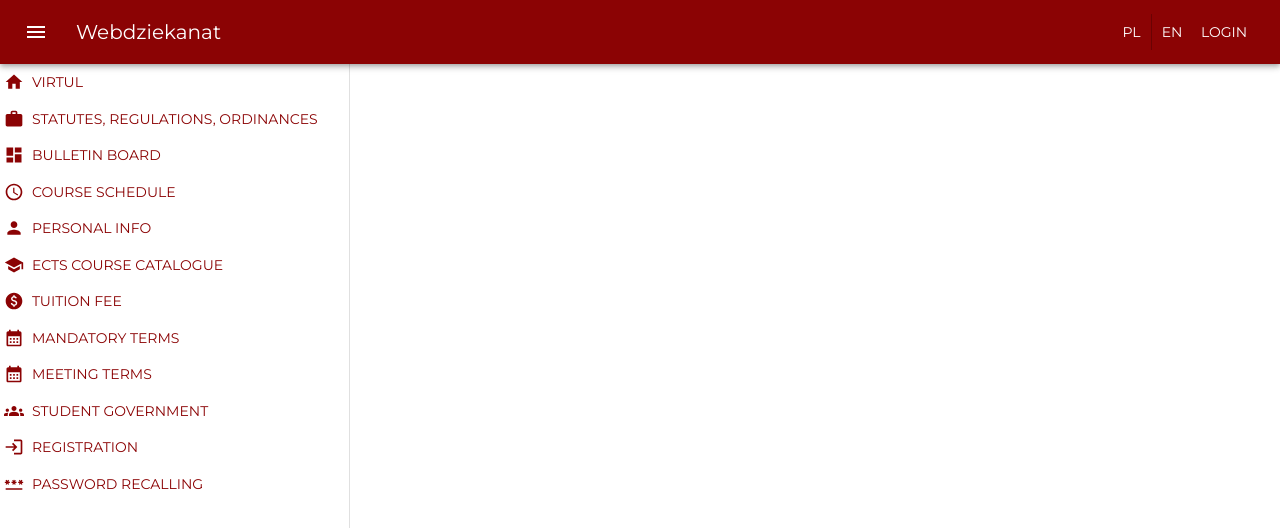
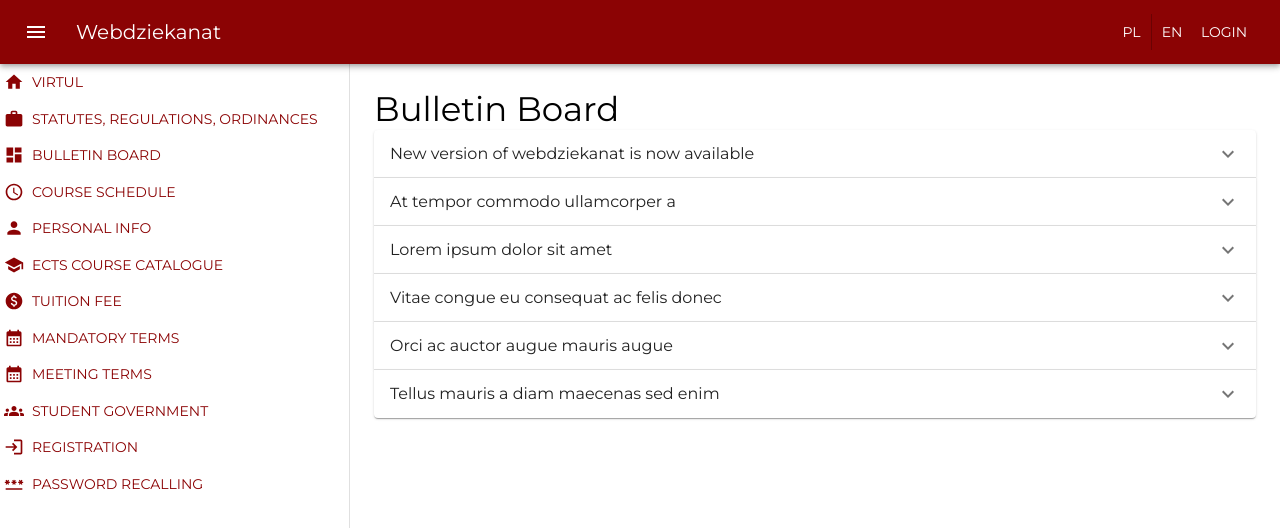
Before and after one commit to marcinjaborski/webdziekanat, a React (Create React App) app: page /bulletinBoard in a window 1280 px wide. Shown: the top 528 px of the page. Built offline with nearby package versions, Linux system fonts and the light colour scheme; data requests are answered from the project's data file.

Commit message:
Bulletin Board page

```diff
--- /dev/null
+++ b/db.json
@@ -0,0 +1,34 @@
+{
+  "information": [
+    {
+      "id": 1,
+      "title": "New version of webdziekanat is now available",
+      "description": "Try out now! Author: Marcin Jaborski 234680"
+    },
+    {
+      "id": 2,
+      "title": "At tempor commodo ullamcorper a",
+      "description": "Lorem ipsum dolor sit amet, consectetur adipiscing elit, sed do eiusmod tempor incididunt ut labore et dolore magna aliqua. Maecenas pharetra convallis posuere morbi leo urna molestie at. Interdum velit laoreet id donec ultrices."
+    },
+    {
+      "id": 3,
+      "title": "Lorem ipsum dolor sit amet",
+      "description": "Egestas tellus rutrum tellus pellentesque eu tincidunt tortor. Vitae elementum curabitur vitae nunc sed velit dignissim. Venenatis cras sed felis eget velit aliquet. Orci eu lobortis elementum nibh tellus molestie nunc non. Nec feugiat nisl pretium fusce id velit. Quam pellentesque nec nam aliquam sem et tortor. Arcu felis bibendum ut tristique et egestas quis ipsum. Ipsum suspendisse ultrices gravida dictum fusce ut placerat. Augue ut lectus arcu bibendum. Ipsum consequat nisl vel pretium lectus quam id leo in. Id faucibus nisl tincidunt eget. Placerat duis ultricies lacus sed turpis tincidunt id. Vitae congue eu consequat ac felis donec. Ipsum a arcu cursus vitae congue. Facilisis mauris sit amet massa vitae tortor condimentum lacinia. Quis viverra nibh cras pulvinar mattis nunc sed blandit libero. Amet nulla facilisi morbi tempus. Mauris commodo quis imperdiet massa tincidunt nunc pulvinar sapien et."
+    },
+    {
+      "id": 4,
+      "title": "Vitae congue eu consequat ac felis donec",
+      "description": "Eu lobortis elementum nibh tellus molestie nunc non blandit massa. Dui sapien eget mi proin sed libero. Et netus et malesuada fames ac. Ac turpis egestas integer eget aliquet nibh. Ac auctor augue mauris augue. Ante in nibh mauris cursus mattis molestie. Orci ac auctor augue mauris augue. Ut lectus arcu bibendum at varius vel pharetra vel turpis. Ornare arcu odio ut sem nulla pharetra diam sit. Nulla malesuada pellentesque elit eget gravida cum. Donec ac odio tempor orci dapibus ultrices in iaculis nunc."
+    },
+    {
+      "id": 5,
+      "title": "Orci ac auctor augue mauris augue",
+      "description": "Massa enim nec dui nunc mattis enim ut tellus. Bibendum enim facilisis gravida neque convallis. Aliquam nulla facilisi cras fermentum odio eu feugiat pretium nibh. Tellus mauris a diam maecenas sed enim. Nec sagittis aliquam malesuada bibendum arcu vitae elementum curabitur. Tempor commodo ullamcorper a lacus vestibulum sed. Cursus risus at ultrices mi tempus imperdiet nulla malesuada. Semper risus in hendrerit gravida rutrum quisque non tellus orci. Et ligula ullamcorper malesuada proin libero. Enim facilisis gravida neque convallis a cras. Semper quis lectus nulla at volutpat diam ut venenatis. Porta non pulvinar neque laoreet suspendisse interdum consectetur. Adipiscing bibendum est ultricies integer quis auctor elit sed vulputate. Arcu vitae elementum curabitur vitae nunc sed velit."
+    },
+    {
+      "id": 6,
+      "title": "Tellus mauris a diam maecenas sed enim",
+      "description": "Eu sem integer vitae justo eget magna fermentum iaculis eu. Ipsum dolor sit amet consectetur adipiscing elit. Pharetra convallis posuere morbi leo. Sit amet volutpat consequat mauris nunc congue nisi vitae. Purus sit amet luctus venenatis lectus magna fringilla urna. Felis donec et odio pellentesque diam. Mauris sit amet massa vitae tortor condimentum lacinia quis vel. Suscipit adipiscing bibendum est ultricies. Pellentesque sit amet porttitor eget dolor morbi non. Quam adipiscing vitae proin sagittis nisl rhoncus."
+    }
+  ]
+}
--- a/package.json
+++ b/package.json
@@ -14,6 +14,8 @@
     "@types/node": "^16.18.2",
     "@types/react": "^18.0.24",
     "@types/react-dom": "^18.0.8",
+    "axios": "^1.1.3",
+    "json-server": "^0.17.1",
     "react": "^18.2.0",
     "react-dom": "^18.2.0",
     "react-mui": "^0.0.1",
--- a/src/App.tsx
+++ b/src/App.tsx
@@ -1,14 +1,15 @@
-import TopBar from "./components/TopBar";
-import { Box, createTheme, ThemeProvider } from "@mui/material";
-import NavigationDrawer from "./components/NavigationDrawer";
-import HomePage from "./components/HomePage";
-import { Route, Routes } from "react-router";
+import TopBar from './components/TopBar';
+import { Box, createTheme, ThemeProvider } from '@mui/material';
+import NavigationDrawer from './components/NavigationDrawer';
+import HomePage from './components/HomePage';
+import { Route, Routes } from 'react-router';
+import BulletinBoard from './components/BulletinBoard';
 
-export const primaryColor = "#8b0304";
+export const primaryColor = '#8b0304';
 
 const theme = createTheme({
   typography: {
-    fontFamily: ["Montserrat"].join(","),
+    fontFamily: ['Montserrat'].join(','),
   },
   palette: {
     primary: {
@@ -23,9 +24,10 @@ function App() {
       <TopBar />
       <Box className="content">
         <NavigationDrawer />
-        <Box sx={{ p: 3, width: "100%" }}>
+        <Box sx={{ p: 3, width: '100%' }}>
           <Routes>
             <Route path="/" element={<HomePage />} />
+            <Route path="/bulletinBoard" element={<BulletinBoard />} />
           </Routes>
         </Box>
       </Box>
--- /dev/null
+++ b/src/components/BulletinBoard.tsx
@@ -0,0 +1,43 @@
+import { Accordion, AccordionDetails, AccordionSummary, Typography } from '@mui/material';
+import { SyntheticEvent, useEffect, useState } from 'react';
+import ExpandMoreIcon from '@mui/icons-material/ExpandMore';
+import axios from 'axios';
+
+type Information = {
+  id: number;
+  title: string;
+  description: string;
+};
+
+const BulletinBoard = () => {
+  const [expanded, setExpanded] = useState<number | false>(false);
+  const [informatios, setInformations] = useState<Information[]>();
+
+  useEffect(() => {
+    (async () => {
+      const response = await axios.get('http://localhost:5000/information');
+      setInformations(response.data);
+    })();
+  }, []);
+
+  const handleExpand = (panel: number) => (event: SyntheticEvent, isExpanded: boolean) => {
+    setExpanded(isExpanded ? panel : false);
+  };
+  return (
+    <>
+      <Typography variant="h4">Bulletin Board</Typography>
+      {informatios?.map((inf) => (
+        <Accordion key={inf.id} expanded={expanded === inf.id} onChange={handleExpand(inf.id)}>
+          <AccordionSummary expandIcon={<ExpandMoreIcon />}>
+            <Typography>{inf.title}</Typography>
+          </AccordionSummary>
+          <AccordionDetails>
+            <Typography>{inf.description}</Typography>
+          </AccordionDetails>
+        </Accordion>
+      ))}
+    </>
+  );
+};
+
+export default BulletinBoard;
--- a/src/components/HomePage.tsx
+++ b/src/components/HomePage.tsx
@@ -5,6 +5,7 @@ import ScheduleIcon from '@mui/icons-material/Schedule';
 import SchoolIcon from '@mui/icons-material/School';
 import PersonIcon from '@mui/icons-material/Person';
 import { primaryColor } from '../App';
+import { Link } from 'react-router-dom';
 
 const HomePage = () => {
   return (
@@ -14,10 +15,12 @@ const HomePage = () => {
         students and staff members of the Technical University of Lodz
       </Typography>
       <Box className="tileContainer">
-        <Paper sx={{ bgcolor: '#46909b' }}>
-          <DashboardIcon />
-          Bulletin Board
-        </Paper>
+        <Link to="/bulletinBoard">
+          <Paper sx={{ bgcolor: '#46909b' }}>
+            <DashboardIcon />
+            Bulletin Board
+          </Paper>
+        </Link>
         <Paper sx={{ bgcolor: '#336d71' }}>
           <ScheduleIcon />
           Course Schedule
```
Also changed, not shown: 1 other file (tests, documents, lock files or other folders).
